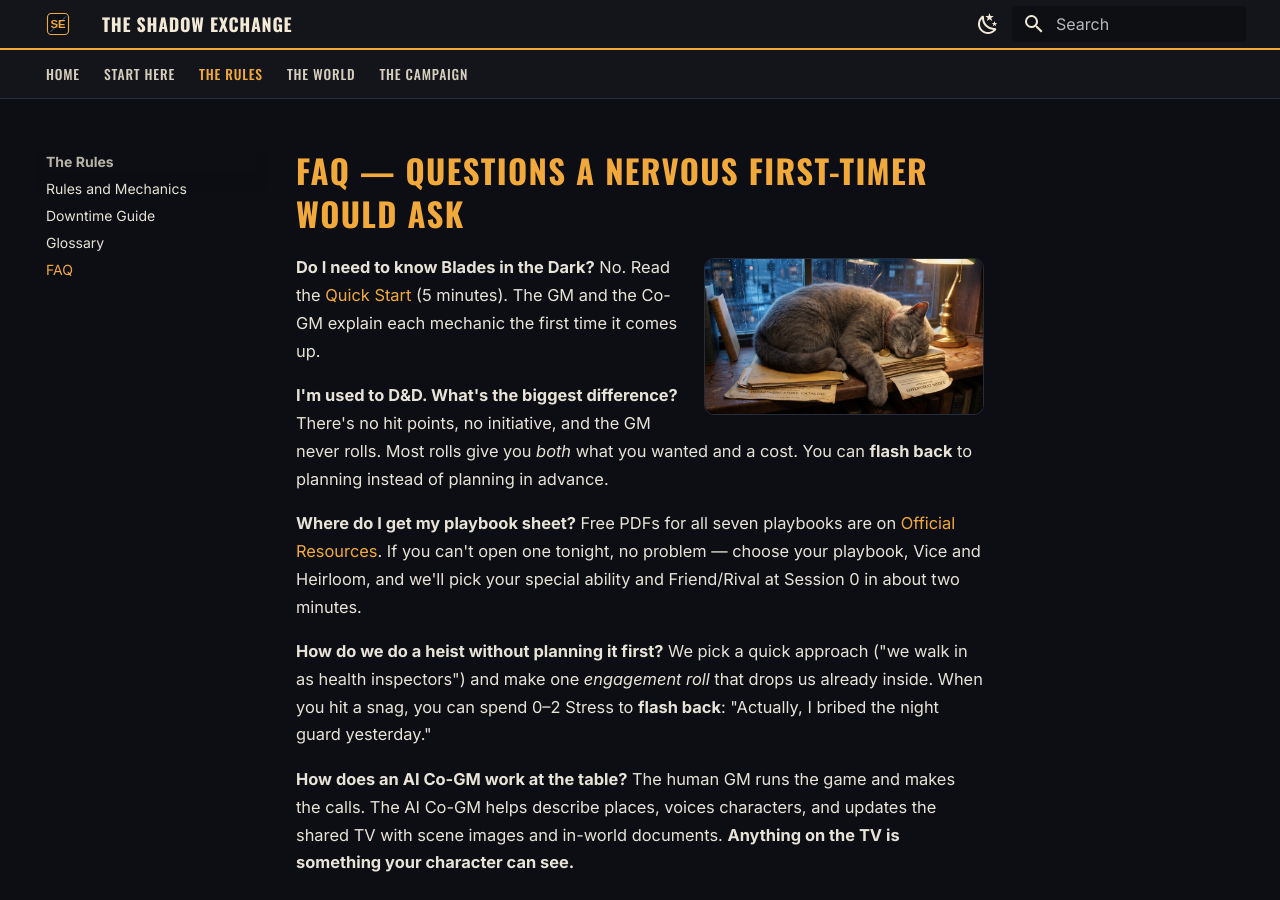
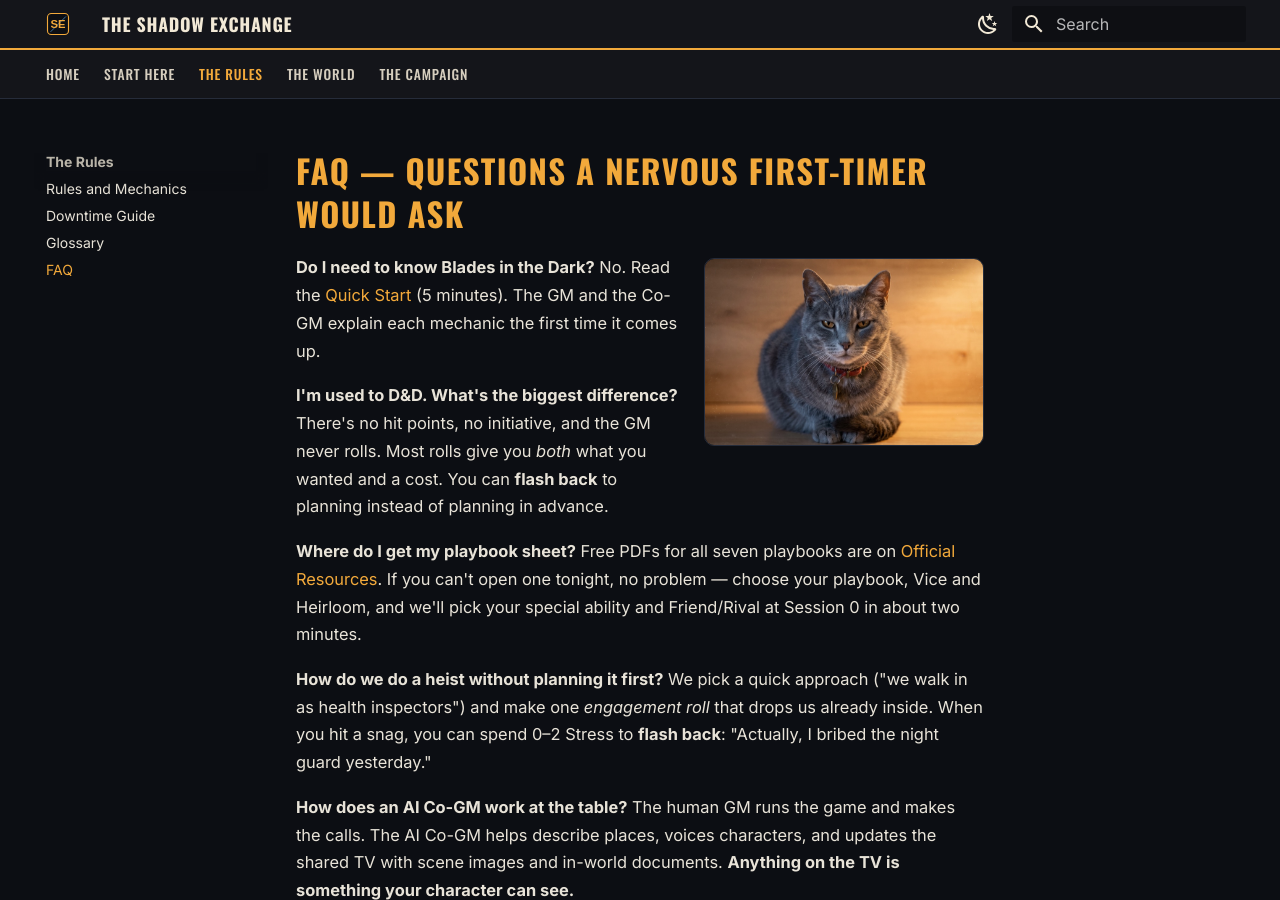
Before and after one commit to delonsampaio/The-Shadow-Exchange-Players, an MkDocs documentation site: the page built from docs/FAQ.md, in a window 1280 px wide and 900 px high. Built offline with MkDocs 1.6.1 and Material for MkDocs 9.7.7, drawn with Linux system fonts in a browser that asks for light colours.

Commit message:
site: grey Consequence portrait on FAQ; remove Greta photo until she is met
Co-Authored-By: Claude Sonnet 5.5 <noreply@anthropic.com>

```diff
--- a/docs/FAQ.md
+++ b/docs/FAQ.md
@@ -1,6 +1,6 @@
 # FAQ — Questions a Nervous First-Timer Would Ask
 
-<img class="portrait" src="../assets/consequence.jpg" alt="Consequence, the shop cat, asleep on something important.">
+<img class="portrait" src="../assets/consequence.jpg" alt="Consequence, the shop cat, unimpressed.">
 
 **Do I need to know Blades in the Dark?**
 No. Read the [Quick Start](Quick-Start.md) (5 minutes). The GM and the Co-GM explain each mechanic the first time it comes up.
```
Also changed, not shown: docs/Known-Contacts.md (+0 -2 lines), docs/assets/consequence.jpg, docs/assets/greta-fenn.jpg (deleted).
